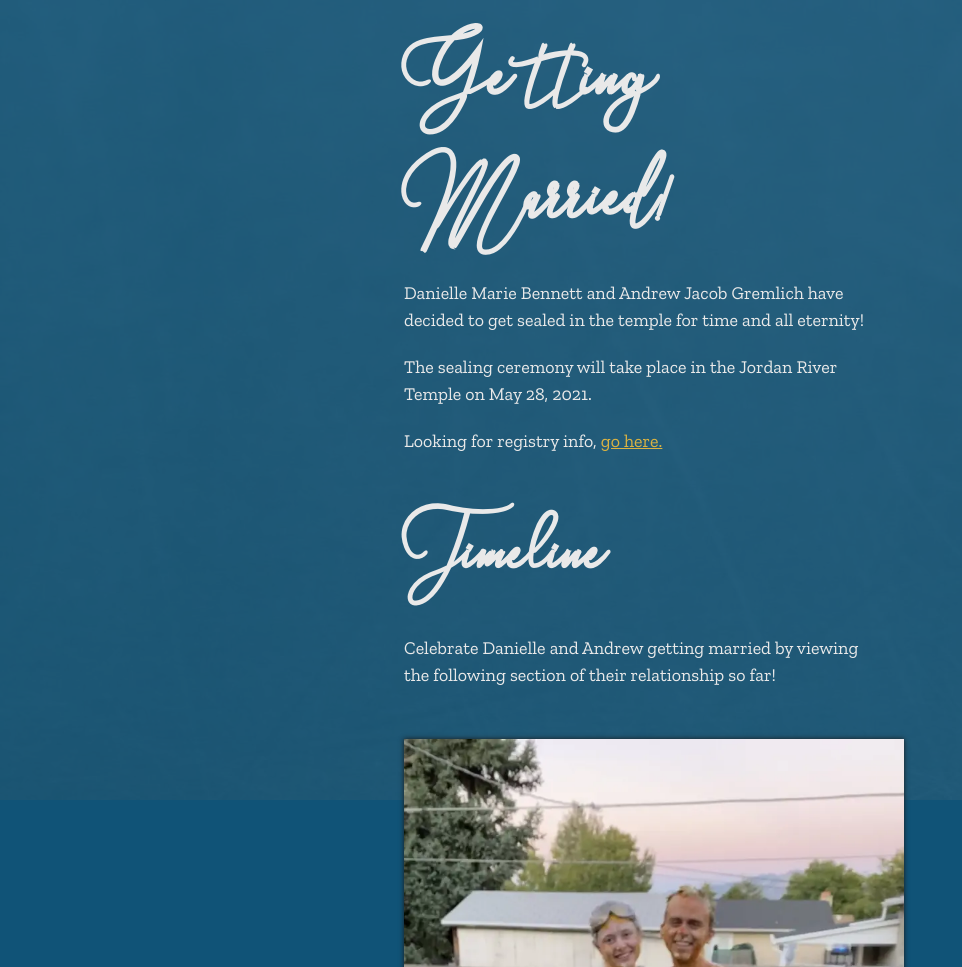
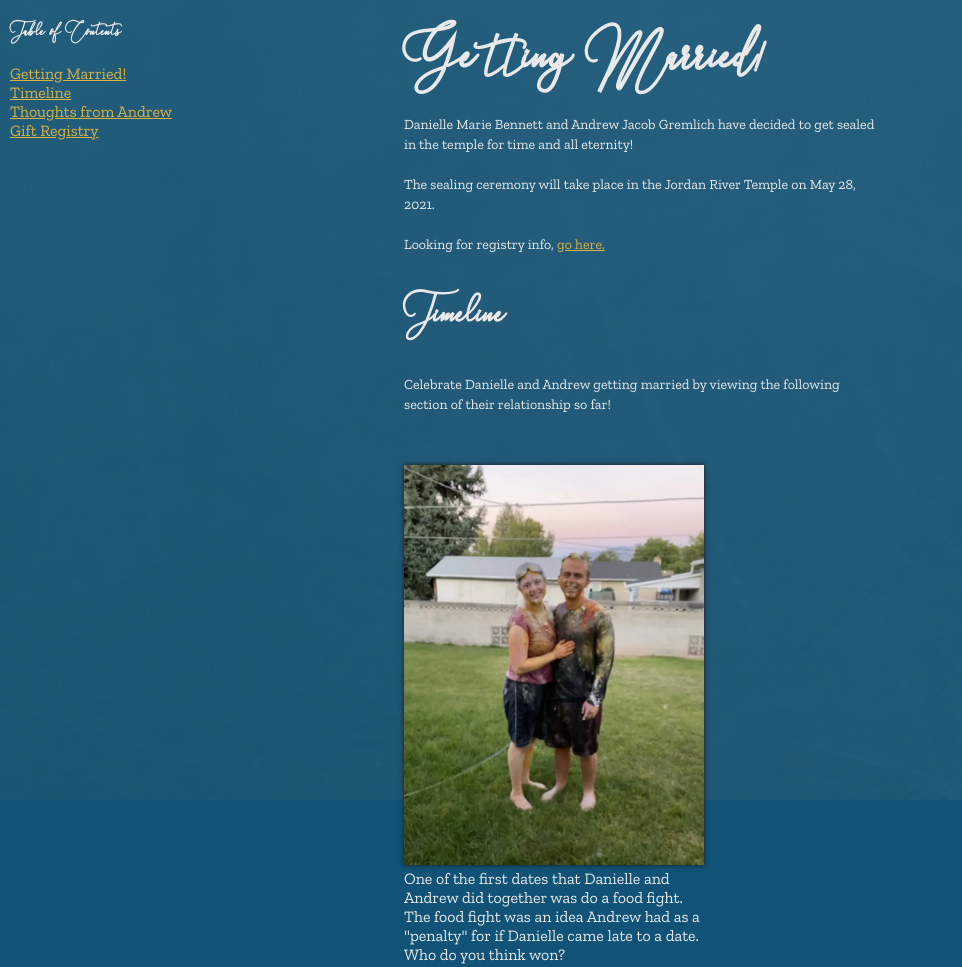
Before and after one commit to andrewgremlich/dna-wedding, a plain HTML site: page public/index.html in a window 1280 px wide. Shown: the top 967 px of the page, without its empty margins (0-962 px from the left). Drawn offline with Linux system fonts and the light colour scheme.

Commit message:
Starting to develop TODO list and TOC.

```diff
--- a/public/css/styles.css
+++ b/public/css/styles.css
@@ -50,6 +50,7 @@ h5,
 h6 {
   color: var(--theme-white);
   font-family: "Alifiyah";
+  margin-bottom: var(--margin-bottom);
 }
 
 p,
@@ -69,8 +70,7 @@ td {
 }
 
 h1 {
-  font-size: 45px;
-  line-height: 90px;
+  font-size: 60px;
 }
 
 h2 {
@@ -115,6 +115,20 @@ a:hover {
   color: var(--secondary-third-color);
 }
 
+#toc {
+  position: fixed;
+  left: 10px;
+  top: 20px;
+}
+
+#andrew {
+
+}
+
+#toc li {
+  list-style-type: none;
+}
+
 @media only screen and (min-width: 600px) {
   #backgroundImage {
     opacity: 0.15;
@@ -129,31 +143,6 @@ a:hover {
   main > div {
     width: 70vw;
   }
-
-  h1 {
-    font-size: 90px;
-    line-height: 120px;
-    margin-bottom: var(--margin-bottom);
-  }
-
-  h2 {
-    font-size: 80px;
-    line-height: 160px;
-  }
-
-  p {
-    font-size: 18px;
-    line-height: 27px;
-  }
-
-  figure {
-    width: 500px;
-  }
-
-  img {
-    width: 500px;
-    height: auto;
-  }
 }
 
 @media only screen and (min-width: 1200px) {
--- a/public/index.html
+++ b/public/index.html
@@ -28,6 +28,19 @@
 
     <main>
       <div>
+
+        <div id="toc">
+          <h3>Table of Contents</h3>
+
+          <ul>
+            <li><a href="#wedding">Getting Married!</a></li>
+            <li><a href="#timeline">Timeline</a></li>
+            <!-- <li><a href="#danielle">Thoughts from Danielle</a></li> -->
+            <li><a href="#andrew">Thoughts from Andrew</a></li>
+            <li><a href="#gift">Gift Registry</a></li>
+          </ul>
+        </div>
+
         <h1 id="wedding">Getting Married!</h1>
 
         <p>
@@ -36,12 +49,13 @@
         </p>
 
         <p>
-          The sealing ceremony will take place in the Jordan River Temple on May 28, 2021.
+          The sealing ceremony will take place in the Jordan River Temple on May
+          28, 2021.
         </p>
 
         <p>Looking for registry info, <a href="#gift">go here.</a></p>
 
-        <h2>Timeline</h2>
+        <h2 id="timeline">Timeline</h2>
 
         <p>
           Celebrate Danielle and Andrew getting married by viewing the following
@@ -249,9 +263,10 @@
           </figcaption>
         </figure>
 
-        <h2>Thoughts from Andrew</h2>
+        <!-- <h2 id="danielle">Thoughts from Danielle</h2> -->
 
-        <blockquote>
+        <h2 id="andrew">Thoughts from Andrew</h2>
+
         <p>
           One of the first conversations that Danielle and I had in our
           relationship, was what it meant to grow old together. We both agreed
@@ -268,33 +283,28 @@
           <em>Danielle wants to make a difference</em>. There are important
           attributes that Danielle exhibits. She is caring and loving towards
           those that might feel rejected. Because of that, she has a golden
-            heart. I feel like she knows what it means to have a successful
-            life.
+          heart. I feel like she knows what it means to have a successful life.
         </p>
         <p>
           I have been able to see fruit from my relationship with Danielle. We
-            like to visit and be around people. By visiting with people
-            together, we are able to give other people attention. That way,
-            people know they have a friend in us. We like to be ambitious
-            together. We do dream in our own different realms of potential
-            influence. We are, as Danielle would say, intellectually discontent
-            with the little knowledge that we have. We are very open to
-            challenging ideas and to learning more about life. We love to have
-            fun, laugh, and dance; even if I am no where near as skilled a
-            dancer like Danielle! There have been a variety of activities that
-            we have tried, and we have come out enjoying just about all of them.
-            I know that we enjoy being around each other!
+          like to visit and be around people. By visiting with people together,
+          we are able to give other people attention. That way, people know they
+          have a friend in us. We like to be ambitious together. We do dream in
+          our own different realms of potential influence. We are, as Danielle
+          would say, intellectually discontent with the little knowledge that we
+          have. We are very open to challenging ideas and to learning more about
+          life. We love to have fun, laugh, and dance; even if I am no where
+          near as skilled a dancer like Danielle! There have been a variety of
+          activities that we have tried, and we have come out enjoying just
+          about all of them. I know that we enjoy being around each other!
         </p>
         <p>
-            I am humbled at the thought to be with her, <em>forever</em>. From
-            the time that we have been together, I know that we can work
-            together. We can work together because we are willing to listen and
-            teach the other in the relationship. I am confident in our ability
-            to stay together.
+          I am humbled at the thought to be with her, <em>forever</em>. From the
+          time that we have been together, I know that we can work together. We
+          can work together because we are willing to listen and teach the other
+          in the relationship. I am confident in our ability to stay together.
         </p>
         <p>In the end, yes, I love Danielle very much.</p>
-          <p>Andrew</p>
-        </blockquote>
 
         <h2 id="gift">Gift Registry</h2>
 
```
Also changed, not shown: 1 other file. Lines whose indentation alone changed are shown as unchanged.
